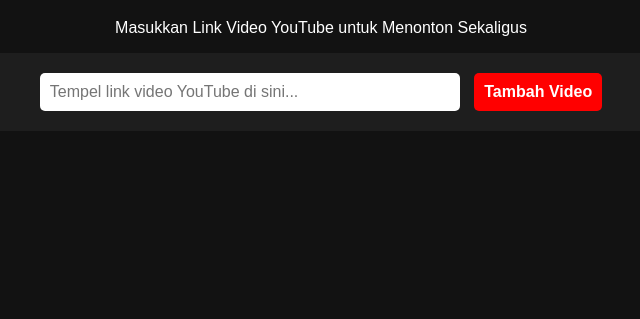
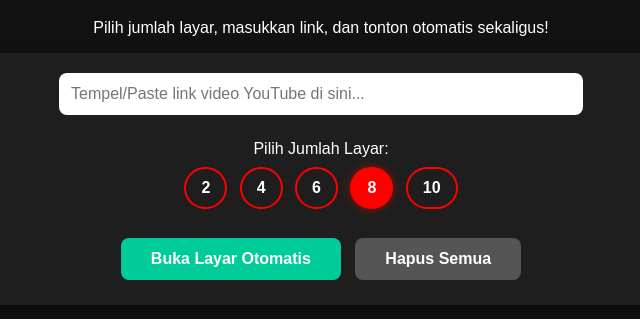
Before and after one commit to edavins77-arch/Nonton-multi, a plain HTML site: page index.html in a window 1280 px wide. Shown: the part 81-400 px from the top of the page, without its empty margins (319-959 px from the left). Drawn offline with Linux system fonts and the light colour scheme.

Commit message:
Update title and enhance input area styling

```diff
--- a/index.html
+++ b/index.html
@@ -3,7 +3,7 @@
 <head>
     <meta charset="UTF-8">
     <meta name="viewport" content="width=device-width, initial-scale=1.0">
-    <title>Multi YouTube Player</title>
+    <title>Multi YouTube Player - Auto Screen</title>
     <style>
         body {
             font-family: Arial, sans-serif;
@@ -17,10 +17,70 @@
             max-width: 1200px;
             margin: 0 auto;
         }
+        .input-area {
+            margin-bottom: 20px;
+            background: #1e1e1e;
+            padding: 20px;
+            border-radius: 12px;
+            box-shadow: 0 4px 15px rgba(0,0,0,0.5);
+        }
+        input {
+            width: 80%;
+            max-width: 500px;
+            padding: 12px;
+            font-size: 16px;
+            border-radius: 8px;
+            border: none;
+            margin-bottom: 15px;
+            display: inline-block;
+            background-color: #fff;
+            color: #000;
+        }
+        .screen-options {
+            margin: 10px 0 20px 0;
+        }
+        .screen-btn {
+            padding: 10px 15px;
+            font-size: 16px;
+            margin: 4px;
+            border: 2px solid #ff0000;
+            background-color: transparent;
+            color: white;
+            border-radius: 50px;
+            cursor: pointer;
+            font-weight: bold;
+            transition: 0.3s;
+        }
+        .screen-btn.active, .screen-btn:hover {
+            background-color: #ff0000;
+            color: white;
+            box-shadow: 0 0 10px rgba(255, 0, 0, 0.5);
+        }
+        .action-btn {
+            padding: 12px 30px;
+            font-size: 16px;
+            border-radius: 8px;
+            border: none;
+            background-color: #00cc99;
+            color: white;
+            font-weight: bold;
+            cursor: pointer;
+            margin: 5px;
+            transition: 0.3s;
+        }
+        .action-btn:hover {
+            background-color: #00a37a;
+        }
+        .clear-btn {
+            background-color: #555;
+        }
+        .clear-btn:hover {
+            background-color: #333;
+        }
         .grid {
             display: grid;
-            grid-template-columns: repeat(auto-fit, minmax(300px, 1fr));
-            gap: 20px;
+            grid-template-columns: repeat(auto-fit, minmax(280px, 1fr));
+            gap: 15px;
             margin-top: 20px;
         }
         .video-box {
@@ -40,43 +100,28 @@
             height: 100%;
             border: 0;
         }
-        .input-area {
-            margin-bottom: 20px;
-            background: #1e1e1e;
-            padding: 15px;
-            border-radius: 8px;
-        }
-        input, button {
-            padding: 10px;
-            font-size: 16px;
-            border-radius: 5px;
-            border: none;
-            margin: 5px;
-        }
-        input {
-            width: 60%;
-            max-width: 400px;
-        }
-        button {
-            background-color: #ff0000;
-            color: white;
-            cursor: pointer;
-            font-weight: bold;
-        }
-        button:hover {
-            background-color: #cc0000;
-        }
     </style>
 </head>
 <body>
 
 <div class="container">
     <h1>Multi YouTube Player</h1>
-    <p>Masukkan Link Video YouTube untuk Menonton Sekaligus</p>
+    <p>Pilih jumlah layar, masukkan link, dan tonton otomatis sekaligus!</p>
 
     <div class="input-area">
-        <input type="text" id="youtubeLink" placeholder="Tempel link video YouTube di sini...">
-        <button onclick="addVideo()">Tambah Video</button>
+        <input type="text" id="youtubeLink" placeholder="Tempel/Paste link video YouTube di sini...">
+
+        <div class="screen-options">
+            <p style="margin: 5px 0;">Pilih Jumlah Layar:</p>
+            <button class="screen-btn" onclick="setScreens(2)">2</button>
+            <button class="screen-btn" onclick="setScreens(4)">4</button>
+            <button class="screen-btn" onclick="setScreens(6)">6</button>
+            <button class="screen-btn active" onclick="setScreens(8)">8</button>
+            <button class="screen-btn" onclick="setScreens(10)">10</button>
+        </div>
+
+        <button class="action-btn" onclick="generateVideos()">Buka Layar Otomatis</button>
+        <button class="action-btn clear-btn" onclick="clearGrid()">Hapus Semua</button>
     </div>
 
     <div class="grid" id="videoGrid">
@@ -84,26 +129,44 @@
 </div>
 
 <script>
+    let selectedScreens = 8; // Default awal otomatis 8 layar
+
+    function setScreens(num) {
+        selectedScreens = num;
+        const buttons = document.querySelectorAll('.screen-btn');
+        buttons.forEach(btn => btn.classList.remove('active'));
+        event.target.classList.add('active');
+    }
+
     function extractVideoId(url) {
         const regExp = /^.*(youtu.be\/|v\/|u\/\w\/|embed\/|watch\?v=|\&v=)([^#\&\?]*).*/;
         const match = url.match(regExp);
         return (match && match[2].length === 11) ? match[2] : null;
     }
 
-    function addVideo() {
+    function generateVideos() {
         const urlInput = document.getElementById('youtubeLink');
         const videoId = extractVideoId(urlInput.value);
+        const grid = document.getElementById('videoGrid');
 
-        if (videoId) {
-            const grid = document.getElementById('videoGrid');
+        if (!videoId) {
+            alert('Link YouTube tidak valid. Pastikan alamatnya benar ya!');
+            return;
+        }
+
+        grid.innerHTML = '';
+
+        for (let i = 0; i < selectedScreens; i++) {
             const videoBox = document.createElement('div');
             videoBox.className = 'video-box';
-            videoBox.innerHTML = `<iframe src="https://www.youtube.com/embed/${videoId}" allowfullscreen></iframe>`;
+            videoBox.innerHTML = `<iframe src="https://www.youtube.com/embed/${videoId}?autoplay=1&mute=1" allow="autoplay; encrypted-media" allowfullscreen></iframe>`;
             grid.appendChild(videoBox);
-            urlInput.value = ''; // Reset input
-        } else {
-            alert('Link YouTube tidak valid. Pastikan linknya benar ya!');
         }
+    }
+
+    function clearGrid() {
+        document.getElementById('videoGrid').innerHTML = '';
+        document.getElementById('youtubeLink').value = '';
     }
 </script>
 
```
